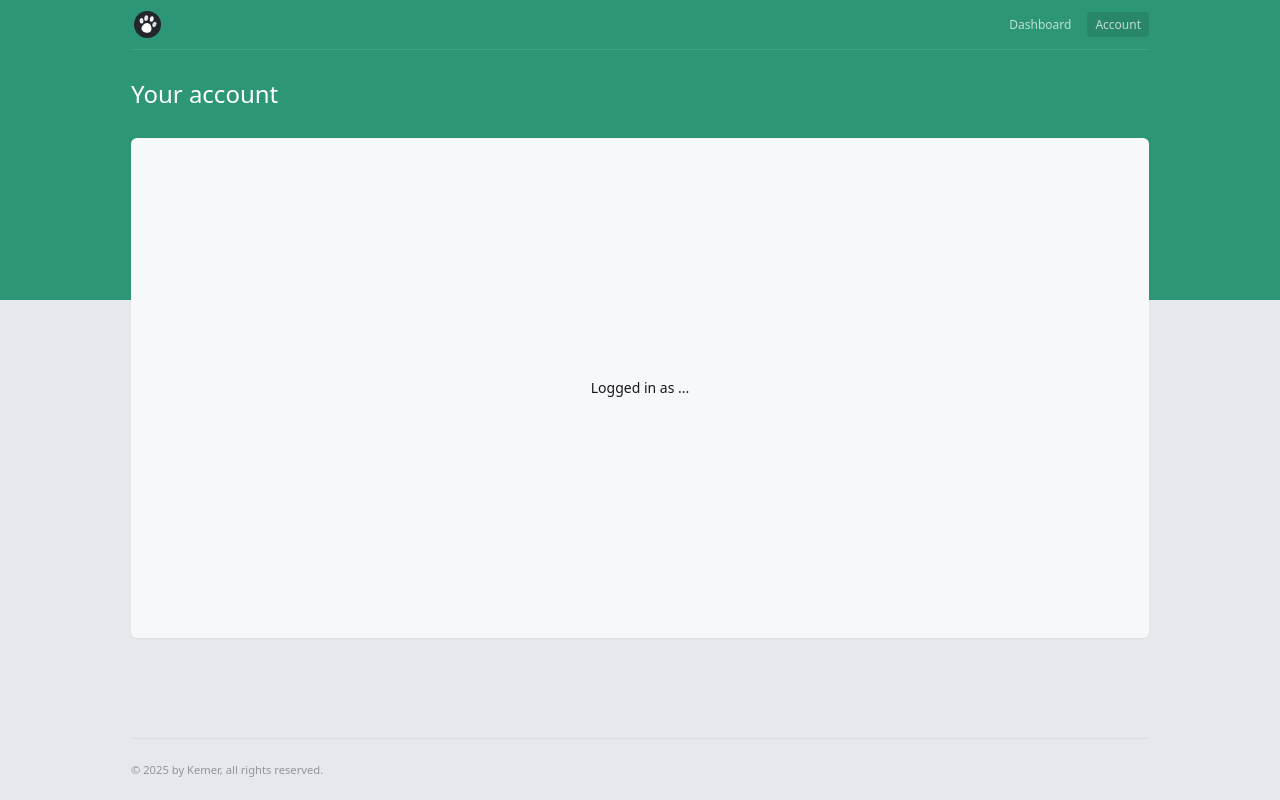
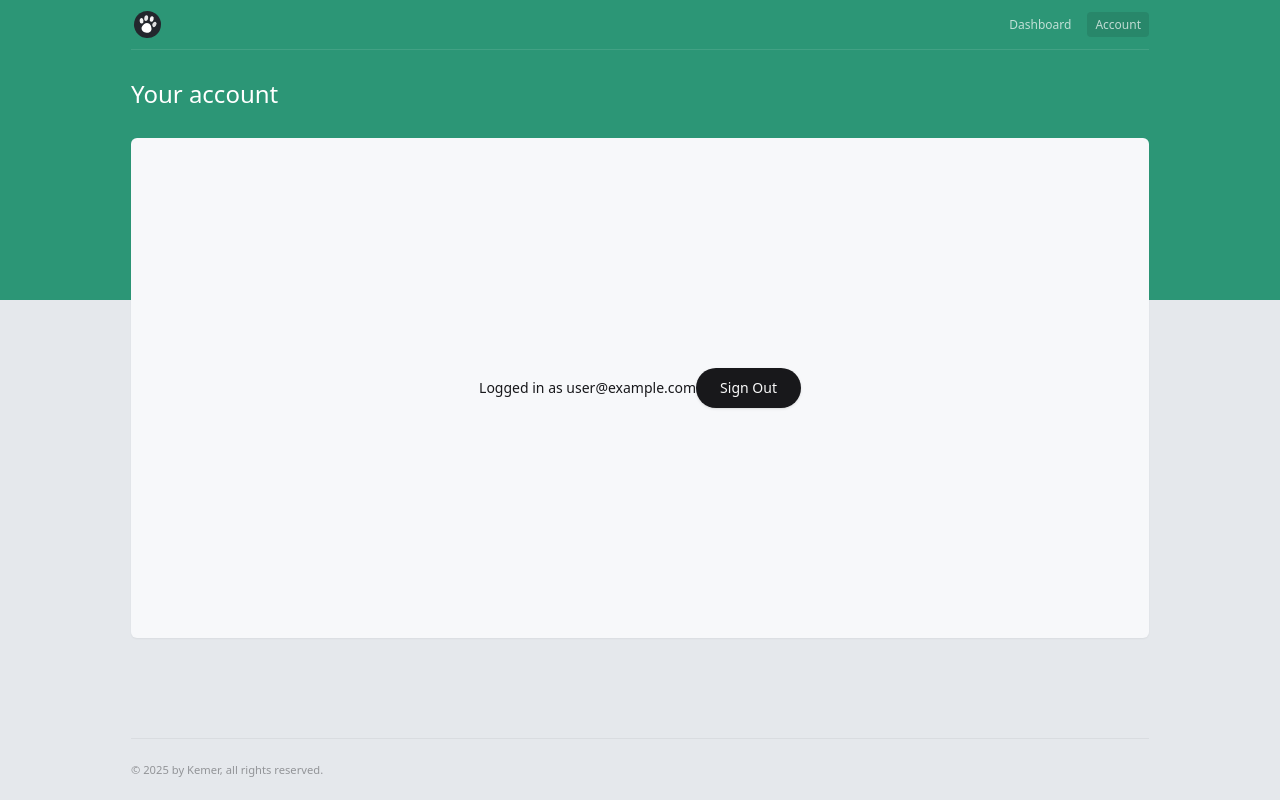
Before and after one commit to keremenen/petcare-app, a Next.js app: page /app/account in a window 1280 px wide. Built offline with nearby package versions, Linux system fonts and the light colour scheme; no server answers; the database is empty; sample sign-in values are in the browser's storage.

Commit message:
Add signout function

```diff
--- a/src/actions/actions.ts
+++ b/src/actions/actions.ts
@@ -1,17 +1,23 @@
 "use server"
 
-import { signIn } from "@/lib/auth"
+import { signIn, signOut } from "@/lib/auth"
 import { prisma } from "@/lib/db"
 import { PetEssentials } from "@/lib/types"
 import { petFormSchema, petIdSchema } from "@/lib/validations"
 import { Pet } from "@prisma/client"
 import { revalidatePath } from "next/cache"
+import { redirect } from "next/dist/server/api-utils"
+
+// AUTH ACTIONS
+
+export async function logOut() {
+  await signOut({ redirectTo: "/" })
+}
 
 // USER ACTIONS
 
 export async function logIn(formData: FormData) {
   const authData = Object.fromEntries(formData.entries())
-
   await signIn("credentials", authData)
 }
 
--- a/src/app/(app)/app/account/page.tsx
+++ b/src/app/(app)/app/account/page.tsx
@@ -1,12 +1,22 @@
 import ContentBlock from "@/components/content-block"
 import H1 from "@/components/h1"
+import SignOutBtn from "@/components/sign-out-btn"
+import { Button } from "@/components/ui/button"
+import { auth } from "@/lib/auth"
+import { redirect } from "next/navigation"
 
-export default function AccountPage() {
+export default async function AccountPage() {
+  const session = await auth()
+  if (!session) {
+    redirect("/login")
+  }
+
   return (
     <main>
       <H1 className="my-8 text-white">Your account</H1>
       <ContentBlock className="flex h-[500px] items-center justify-center">
-        <p>Logged in as ...</p>
+        <p>Logged in as {session.user?.email}</p>
+        <SignOutBtn />
       </ContentBlock>
     </main>
   )
--- /dev/null
+++ b/src/components/sign-out-btn.tsx
@@ -0,0 +1,7 @@
+"use client"
+import { logOut } from "@/actions/actions"
+import { Button } from "./ui/button"
+
+export default function SignOutBtn() {
+  return <Button onClick={async () => await logOut()}>Sign Out</Button>
+}
--- a/src/lib/auth.ts
+++ b/src/lib/auth.ts
@@ -60,4 +60,4 @@
   },
 } satisfies NextAuthConfig
 
-export const { auth, signIn } = NextAuth(config)
+export const { auth, signIn, signOut } = NextAuth(config)
```
